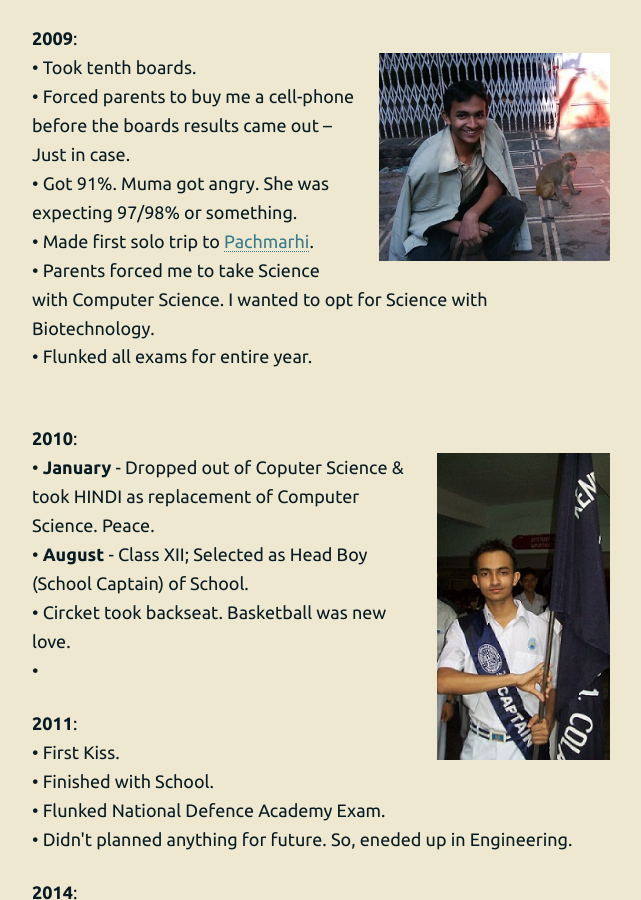
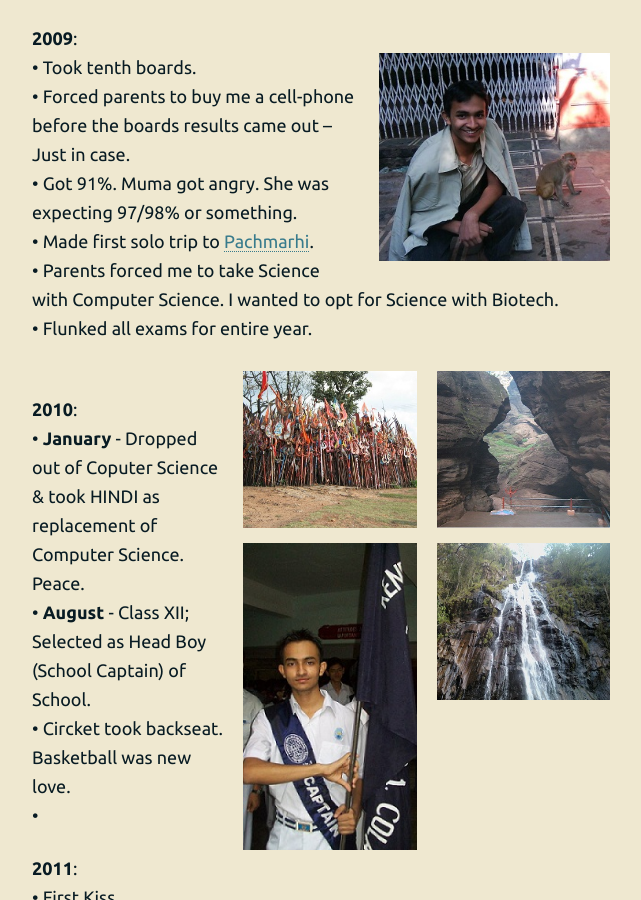
Before and after one commit to 93notes/93notes.github.io, a Jekyll site: the page built from timeline.html, in a window 1280 px wide and 900 px high, scrolled down 1879 px. Shown: the whole window, without its empty margins (319-960 px from the left). Built offline with Jekyll 4.4.1, drawn with Linux system fonts in a browser that asks for light colours; nearby versions of some CDN libraries.

Commit message:
Update timeline.html

```diff
--- a/timeline.html
+++ b/timeline.html
@@ -117,11 +117,11 @@ I almost died (although there were more than 100 people around). I hate him for
 &bull; Forced parents to buy me a cell-phone before the boards results came out – Just in case. </br>
 &bull; Got 91%. Muma got angry. She was expecting 97/98% or something. </br>
 &bull; Made first solo trip to <a href="https://en.wikipedia.org/wiki/Pachmarhi" target="_blank">Pachmarhi</a>. </br>
-&bull; Parents forced me to take Science with Computer Science. I wanted to opt for Science with Biotechnology.</br>
+&bull; Parents forced me to take Science with Computer Science. I wanted to opt for Science with Biotech.</br>
 &bull; Flunked all exams for entire year. </br>
 </br>
-<!-- <img width="30%" float="left" src="/images/personal/caves.jpg" alt="Caves in Pachmarhi"/> <img width="30%" float="center" src="/images/personal/temple.jpg" alt="Temple in Pachmarhi"/> <img width="30%" float="right" src="/images/personal/waterfall.jpg" alt="Bee Waterfall in Pachmarhi"/>
--->
+<img width="30%" float="left" src="/images/personal/caves.jpg" alt="Caves in Pachmarhi"/> <img width="30%" float="center" src="/images/personal/temple.jpg" alt="Temple in Pachmarhi"/> <img width="30%" float="right" src="/images/personal/waterfall.jpg" alt="Bee Waterfall in Pachmarhi"/>
+
 </p>
 
 <p>
```
